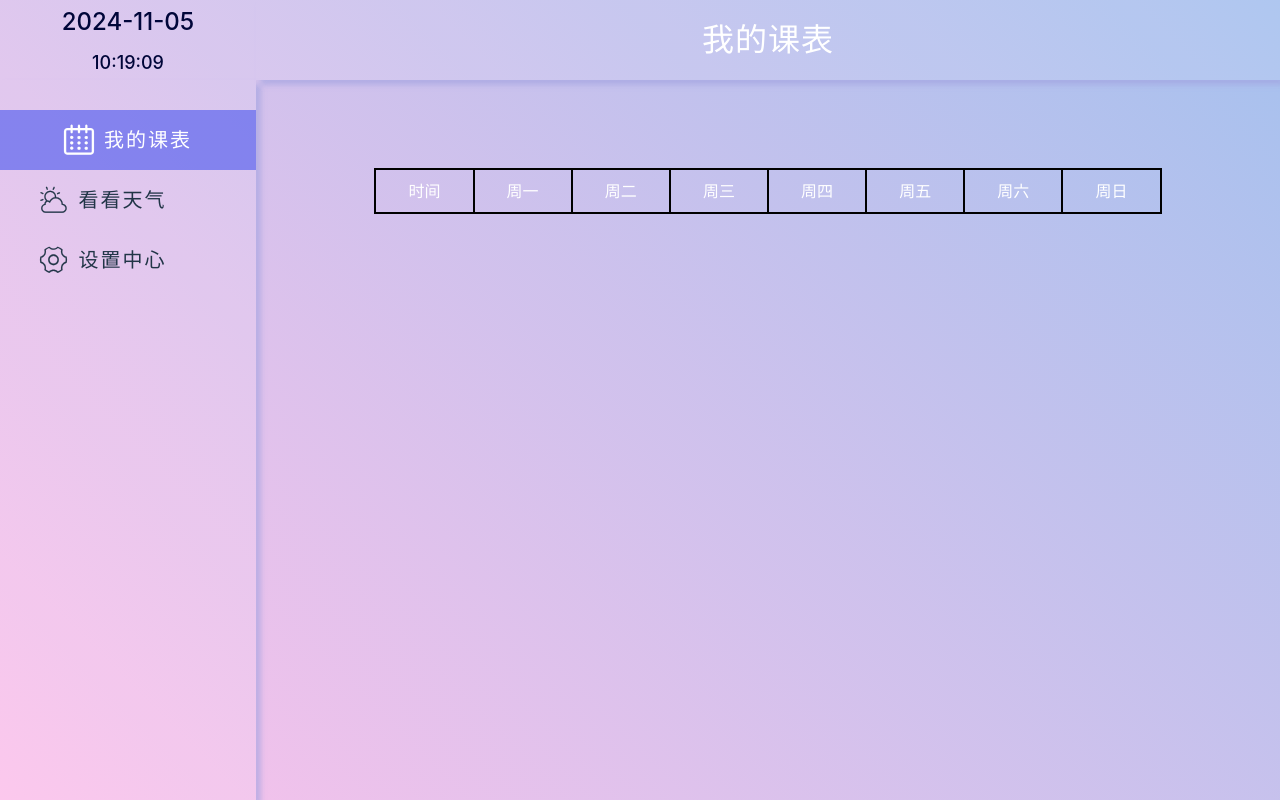
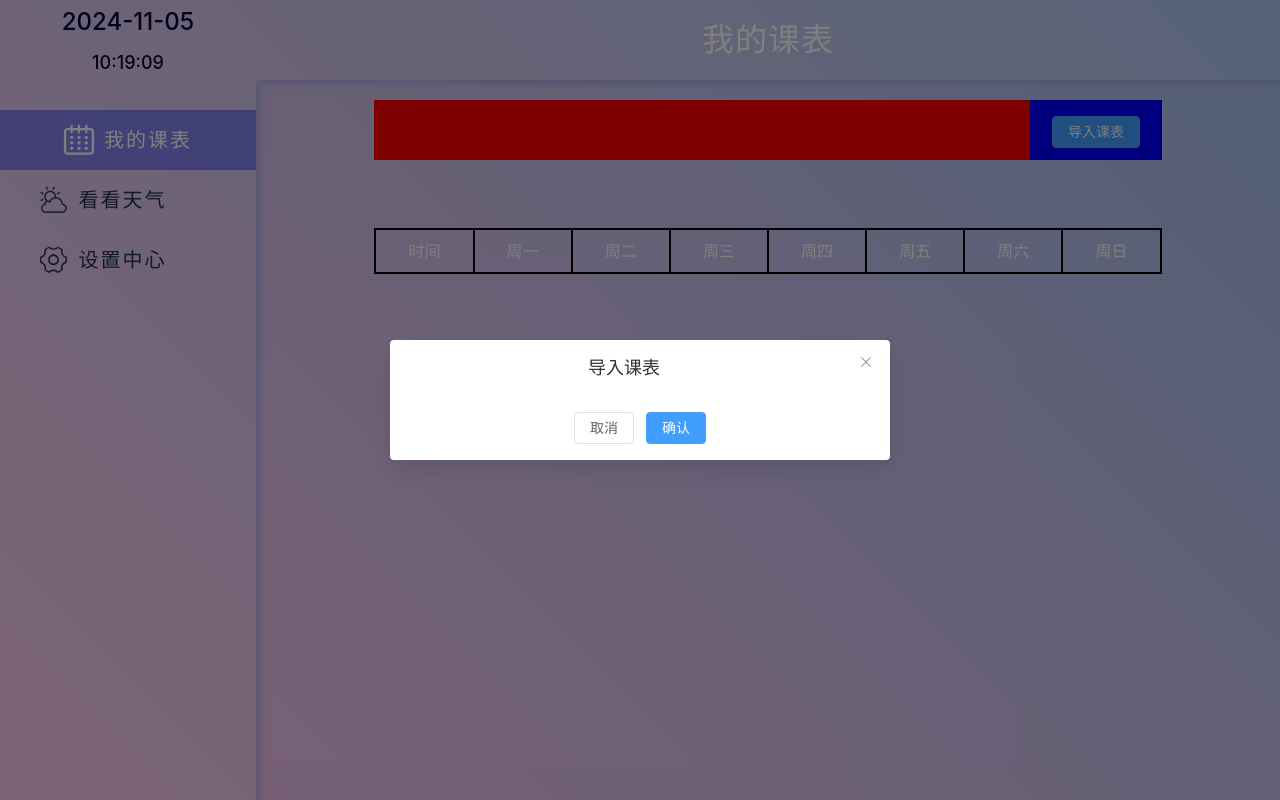
Before and after one commit to Astraca/deskGo, a Vue app: page /#/course in a window 1280 px wide. Built offline with nearby package versions, Linux system fonts and the light colour scheme.

Commit message:
课程表页面,图片配置

```diff
--- a/components.d.ts
+++ b/components.d.ts
@@ -9,14 +9,18 @@ declare module 'vue' {
   export interface GlobalComponents {
     ElAutocomplete: typeof import('element-plus/es')['ElAutocomplete']
     ElButton: typeof import('element-plus/es')['ElButton']
+    ElCol: typeof import('element-plus/es')['ElCol']
     ElDatePicker: typeof import('element-plus/es')['ElDatePicker']
+    ElDialog: typeof import('element-plus/es')['ElDialog']
     ElForm: typeof import('element-plus/es')['ElForm']
     ElFormItem: typeof import('element-plus/es')['ElFormItem']
     ElFrom: typeof import('element-plus/es')['ElFrom']
+    ElIcon: typeof import('element-plus/es')['ElIcon']
     ElInput: typeof import('element-plus/es')['ElInput']
     ElOption: typeof import('element-plus/es')['ElOption']
     ElRadioButton: typeof import('element-plus/es')['ElRadioButton']
     ElRadioGroup: typeof import('element-plus/es')['ElRadioGroup']
+    ElRow: typeof import('element-plus/es')['ElRow']
     ElScrollbar: typeof import('element-plus/es')['ElScrollbar']
     ElSelect: typeof import('element-plus/es')['ElSelect']
     ElTable: typeof import('element-plus/es')['ElTable']
--- a/src/main.ts
+++ b/src/main.ts
@@ -6,13 +6,16 @@ import router from './router/index'
 import pinia from './stores/index'
 import ElementPlus from 'element-plus'
 import zhCn from 'element-plus/es/locale/lang/zh-cn'
+import * as ElementPlusIconsVue from '@element-plus/icons-vue'
 
-const app = createApp(App)
-
+const app = createApp(App);
+for (const [key, component] of Object.entries(ElementPlusIconsVue)) {
+  app.component(key, component)
+};
 
 app.use(ElementPlus, {
   locale: zhCn,
-})
+});
 
 app.use(router)
 app.use(pinia)
--- a/src/view/CoursePage.vue
+++ b/src/view/CoursePage.vue
@@ -1,5 +1,5 @@
 <script setup>
-import { ref } from 'vue';
+import { ref, computed } from 'vue';
 
 defineOptions({
     name: 'CoursePage'
@@ -15,16 +15,40 @@ const timeSeries = computed(() => {
 
 
 const timeTableData = ref([
-    {courseName: "开源软件开发方法与实践1", teacherName: "杨雷1", classRoomLocation:"1东四-204", classStart: 0, classEnd:2},
-    {courseName: "开源软件开发方法与实践2", teacherName: "杨雷2", classRoomLocation:"2东四-204", classStart: 1, classEnd:3},
-    {courseName: "开源软件开发方法与实践3", teacherName: "杨雷3", classRoomLocation:"3东四-204", classStart: 2, classEnd:4},
-    {courseName: "开源软件开发方法与实践4", teacherName: "杨雷4", classRoomLocation:"4东四-204", classStart: 3, classEnd:5},
-    {courseName: "开源软件开发方法与实践5", teacherName: "杨雷5", classRoomLocation:"5东四-204", classStart: 4, classEnd:6},
-])
+    { courseName: "开源软件开发方法与实践1", teacherName: "杨雷1", classRoomLocation: "1东四-204", classStart: 0, classEnd: 2 },
+    { courseName: "开源软件开发方法与实践2", teacherName: "杨雷2", classRoomLocation: "2东四-204", classStart: 1, classEnd: 3 },
+    { courseName: "开源软件开发方法与实践3", teacherName: "杨雷3", classRoomLocation: "3东四-204", classStart: 2, classEnd: 4 },
+    { courseName: "开源软件开发方法与实践4", teacherName: "杨雷4", classRoomLocation: "4东四-204", classStart: 3, classEnd: 5 },
+    { courseName: "开源软件开发方法与实践5", teacherName: "杨雷5", classRoomLocation: "5东四-204", classStart: 4, classEnd: 6 },
+]);
+const addCourseDialog = ref(true);
+const addCourse = () => {
+    addCourseDialog.value = true;
+    ElMessage.success("模拟添加成功");
+}
 </script>
 
 <template>
     <div class="course-page">
+        <div class="course-add">
+            <el-row justify="end">
+                <el-col :span="4" class="course-add-btn">
+                    <el-button :icon="Plus" type="primary" @click="addCourse">
+                        导入课表
+                    </el-button>
+                </el-col>
+            </el-row>
+        </div>
+        <el-dialog v-model="addCourseDialog" title="导入课表" width="500" align-center center :close-on-click-modal="false">
+            <template #footer>
+                <div class="dialog-footer">
+                    <el-button @click="addCourseDialog = false">取消</el-button>
+                    <el-button type="primary" @click="dialogVisible = false">
+                        确认
+                    </el-button>
+                </div>
+            </template>
+        </el-dialog>
         <div class="time-table">
             <table>
                 <thead>
@@ -49,6 +73,21 @@ const timeTableData = ref([
     // padding: 20px;
     color: white;
     text-align: center;
+    display: flex;
+    justify-content: center;
+    flex-wrap: wrap;
+
+    .course-add {
+        width: 80%;
+        line-height: 60px;
+        height: 60px;
+        background-color: red;
+
+        &-btn {
+            background-color: blue;
+        }
+    }
+
     .time-table {
         width: 100%;
         height: 100%;
@@ -56,12 +95,14 @@ const timeTableData = ref([
         display: flex;
         align-items: center;
         justify-content: center;
+
         table {
             width: 80%;
             height: 80%;
             // max-height: 90%;
             // background-color: red;
             border-collapse: collapse;
+
             th {
                 height: 40px;
                 border: 2px solid black;
--- a/src/view/SettingPage.vue
+++ b/src/view/SettingPage.vue
@@ -1,41 +1,42 @@
 <script setup>
-import { ref, defineOptions, onMounted } from 'vue'
+import { ref, defineOptions, onMounted } from 'vue';
 
 // 组件导入
 import InfoBox from '../components/InfoBox.vue';
 
 // Pinia
-import { useSettingStore } from '../stores/setting.js'
-const settingStore = useSettingStore()
-const { get_CaiYun_token, set_CaiYun_token } = settingStore
+import { useSettingStore } from '../stores/setting.js';
+const settingStore = useSettingStore();
+const { get_CaiYun_token, set_CaiYun_token } = settingStore;
 
 defineOptions({
     name: 'SettingPage'
-})
+});
 
 
-const hello = ref('课表设置')
+const hello = ref('课表设置');
 
 // 天气设置
-const token = ref(null)
+const token = ref(null);
 onMounted(() => {
-    const res = settingStore.get_CaiYun_token
-})
-const weatherMes = ref('<p>天气服务需要使用到<b>彩云天气API</b></p><p>请前往<a href="https://platform.caiyunapp.com/login" target="_blank">彩云科技开放平台</a>获取服务Token</p>')
+    // 从Pinia中获取token
+    const res = settingStore.get_CaiYun_token;
+});
+const weatherMes = ref('<p>天气服务需要使用到<b>彩云天气API</b></p><p>请前往<a href="https://platform.caiyunapp.com/login" target="_blank">彩云科技开放平台</a>获取服务Token</p>');
 
 
 // 课表设置
-const totalWeekNum = ref(null)
-const currentWeek = ref(null)
-const courseDuration = ref(null)
-const courseNum = ref(null)
-const startDate = ref(null)
-const courseMes = ref('<p>请在此设置您本学期的课程信息</p>')
+const totalWeekNum = ref(null);
+const currentWeek = ref(null);
+const courseDuration = ref(null);
+const courseNum = ref(null);
+const startDate = ref(null);
+const courseMes = ref('<p>请在此设置您本学期的课程信息</p>');
 
 // 提醒设置
-const remindTarget = ref(null)
-const remindMethod = ref('clock')
-const remindMes = ref('<p>请在此设置课程开始<b>提醒时间</b>和<b>提醒方式</b>。</p>')
+const remindTarget = ref(null);
+const remindMethod = ref('clock');
+const remindMes = ref('<p>请在此设置课程开始<b>提醒时间</b>和<b>提醒方式</b>。</p>');
 //自动补充邮箱后缀
 const querySearchEmail = (queryString, callback) => {
   const emailList = [
@@ -47,32 +48,32 @@ const querySearchEmail = (queryString, callback) => {
     { value: '@stu.nsu.edu.cn' },
     { value: '@mail.swust.edu.cn' }
   ]
-  let results = []
-  let queryList = []
+  let results = [];
+  let queryList = [];
   emailList.map((item) => {
     queryList.push({ value: queryString.split('@')[0] + item.value })
-  })
-  results = queryString ? queryList.filter(createFilter(queryString)) : queryList
-  callback(results)
-}
+  });
+  results = queryString ? queryList.filter(createFilter(queryString)) : queryList;
+  callback(results);
+};
 // 邮箱填写过滤
 const createFilter = (queryString) => {
   return (item) => {
     return item.value.toLowerCase().indexOf(queryString.toLowerCase()) === 0
-  }
-}
+  };
+};
 // 清除提醒的值(切换方式)
 const clearRemindTarget = () => {
-    remindTarget.value = null
-}
+    remindTarget.value = null;
+};
 
 // 保存设置
 const saveSetting = () => {
     ElMessage({
         'message': '保存设置ing...',
         'type': 'success'
-    })
-}
+    });
+};
 </script>
 
 <template>
```
Also changed, not shown: src/stores/setting.js (+7 -7 lines), 1 other file (tests, documents, lock files or other folders).
